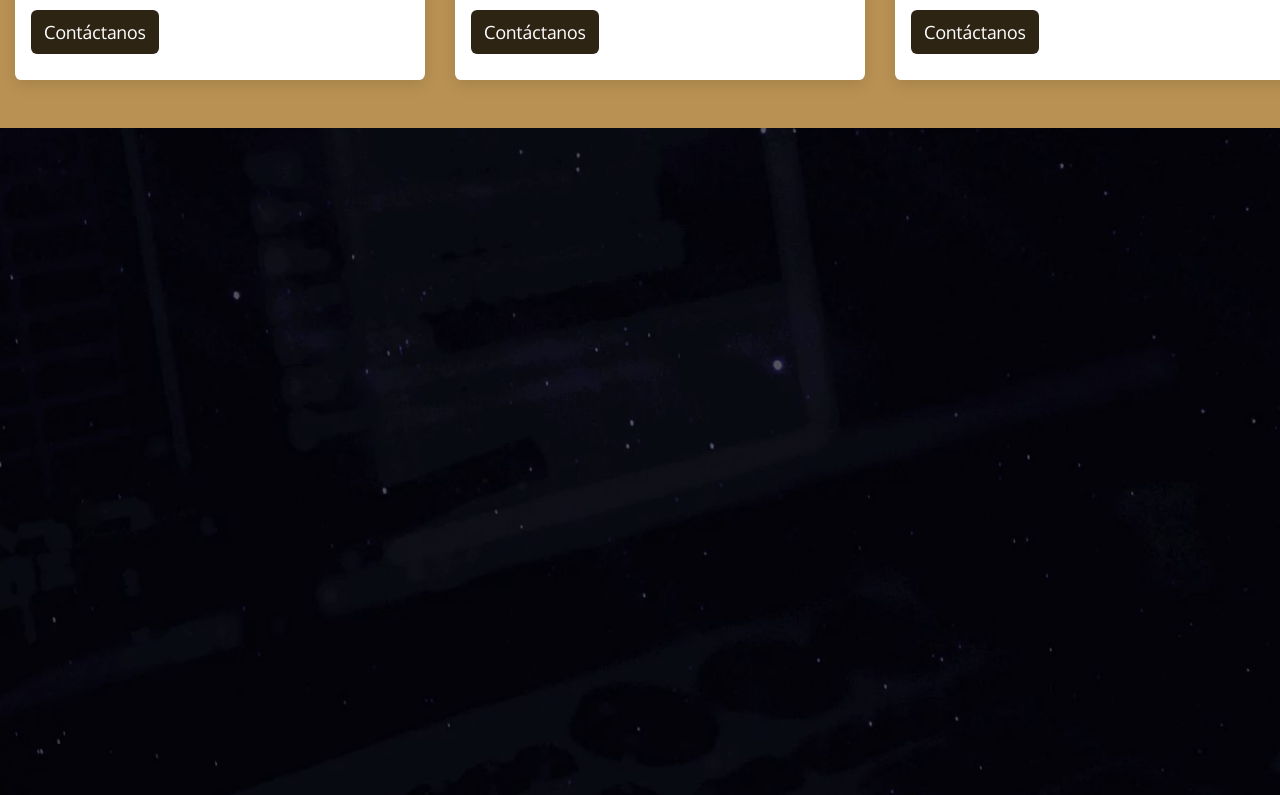
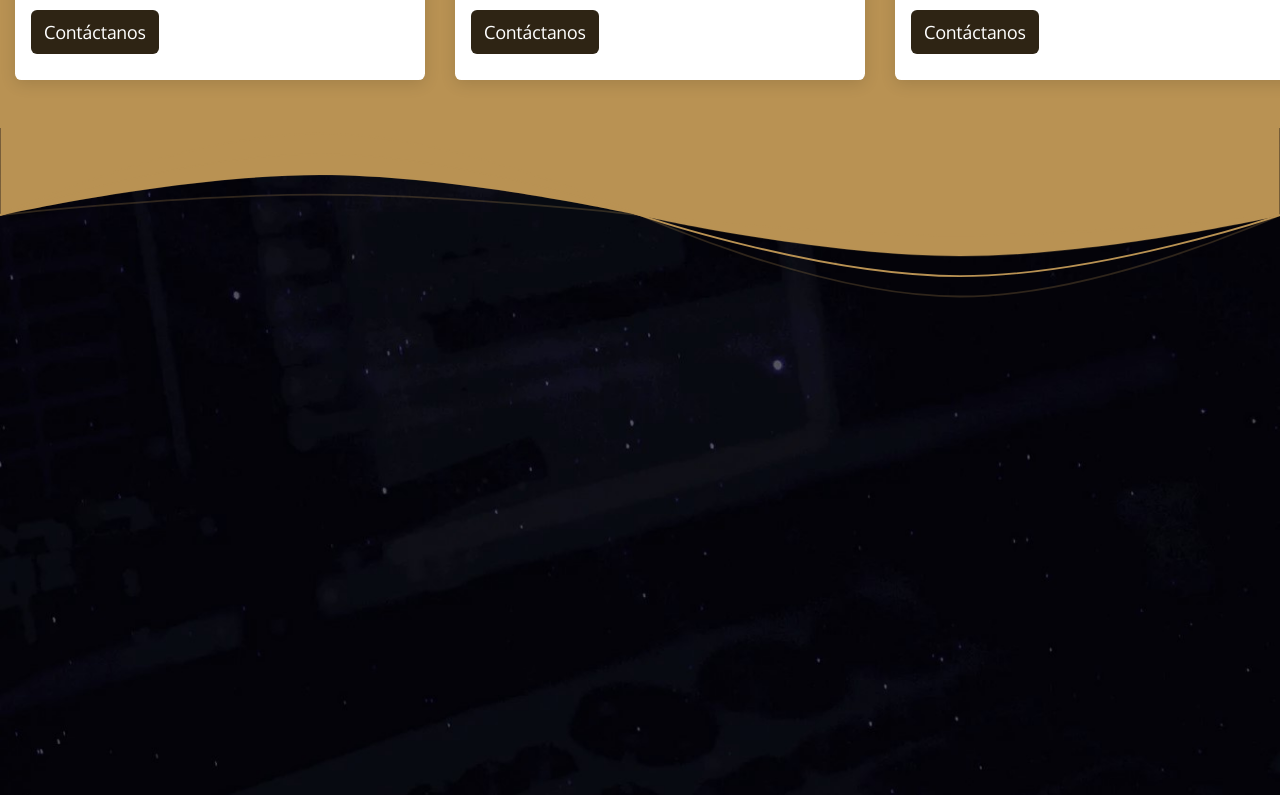
Before and after one commit to saulkurosaki/IZTAC-MUSIC-COMPANY, a Next.js app: page / in a window 1280 px wide. Shown: the part 2200-2995 px from the top of the page. Built offline with nearby package versions, Linux system fonts and the light colour scheme.

Commit message:
feat(PortfolioSection): implement the component top waves

```diff
--- a/components/PortfolioSection.tsx
+++ b/components/PortfolioSection.tsx
@@ -1,9 +1,39 @@
+import Image from "next/image";
+
+import Port_Top_Waves from "../assets/portfolio_top_waves.svg";
+import Port_Bottom_Waves from "../assets/portfolio_bottom_waves.svg";
+import Portfolio_Sec_Bg from "../assets/portfolio_sec_bg.jpg";
+
 const PortfolioSection = () => {
   return (
-    <section className="w-full h-[953px]">
-      <span className="w-full h-[953px] portfolio-sec-bg bg-cover bg-fixed bg-center absolute overflow-hidden" />
-      <div className="w-full h-[411px] pt-64 pb-10"></div>
-      <div className="w-full h-[542px] py-6"></div>
+    <section className="relative w-full h-[953px]">
+      <span className="absolute inset-0 z-0">
+        <Image
+          src={Portfolio_Sec_Bg}
+          alt="background"
+          className="w-full h-full object-cover bg-cover bg-fixed bg-center"
+        />
+      </span>
+
+      <div className="w-full h-[411px] absolute top-0 left-0 z-10 overflow-hidden">
+        <Image
+          src={Port_Top_Waves}
+          alt="Top Waves"
+          className="w-full h-auto object-contain"
+        />
+      </div>
+      {/* <div className="w-full h-[411px] pt-64 pb-10">
+      </div> */}
+
+      {/* <div className="w-full h-[542px] absolute bottom-0 right-0 z-10 flex items-end overflow-hidden">
+        <Image
+          src={Port_Bottom_Waves}
+          alt="Bottom Waves"
+          className="w-full h-auto object-contain"
+        />
+      </div> */}
+      {/* <div className="w-full h-[542px] py-6">
+      </div> */}
     </section>
   );
 };
```
